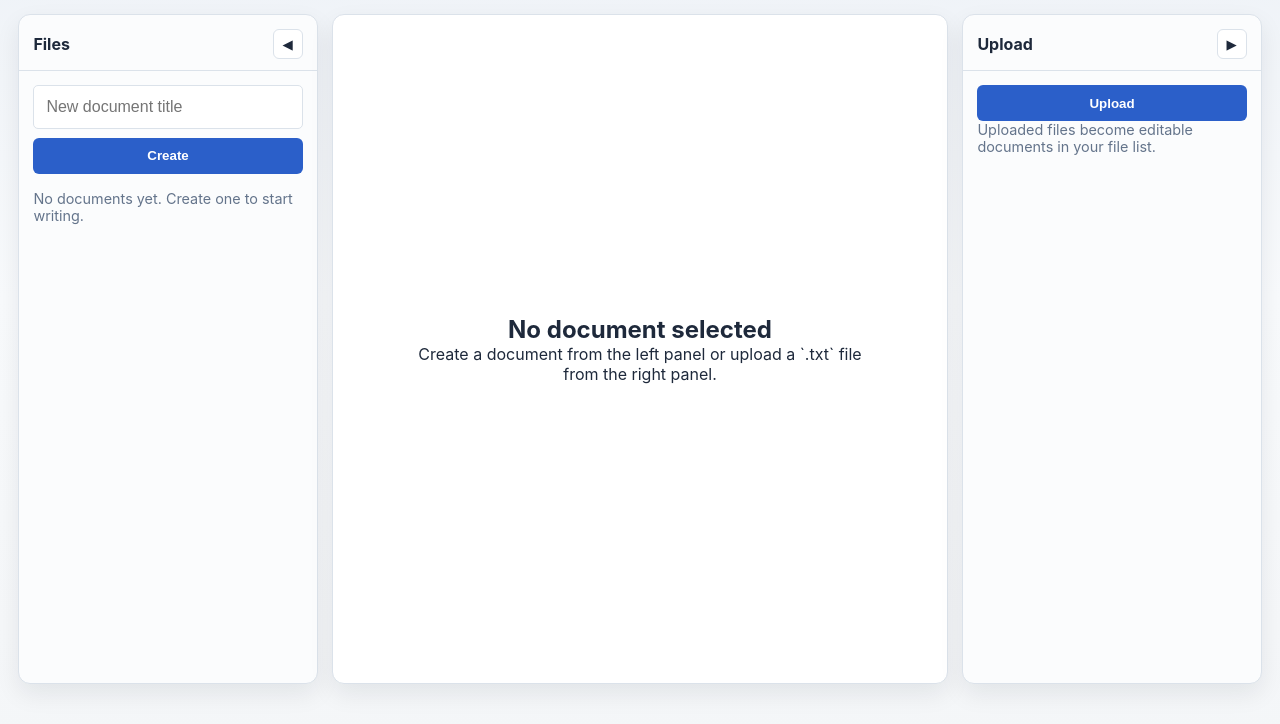
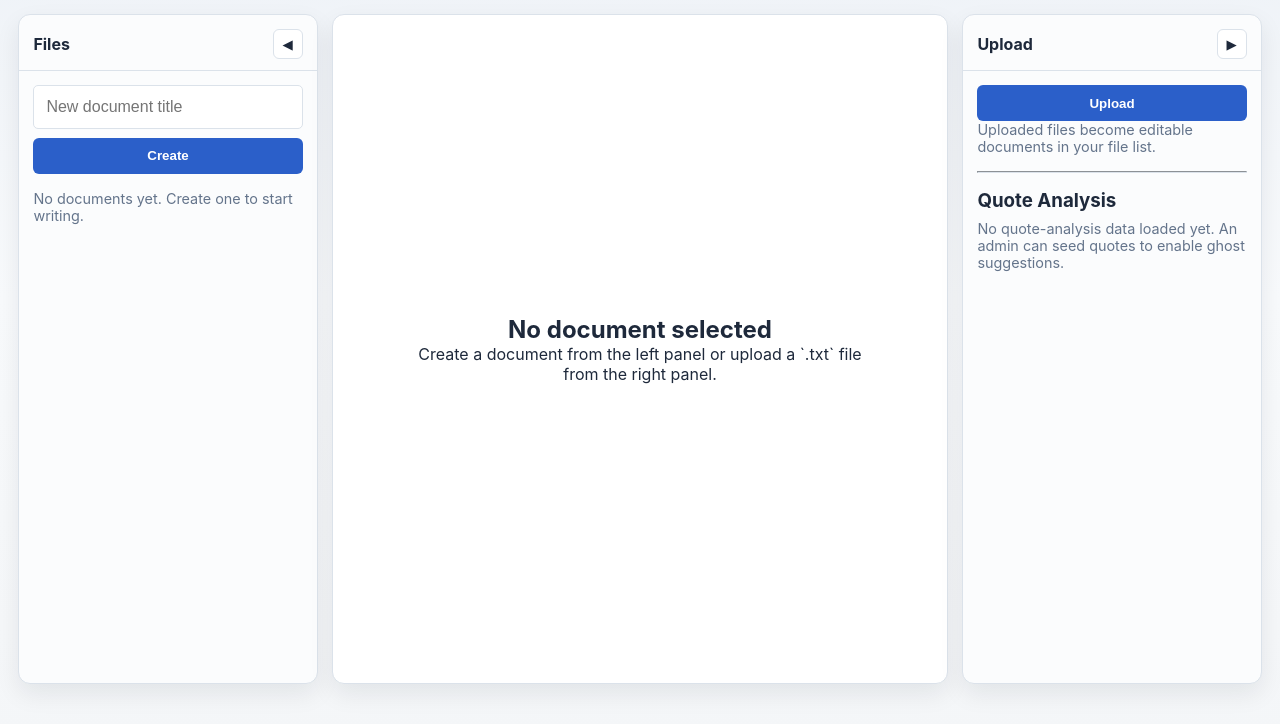
Before and after one commit to sz-747/Glint, a Flask app: page /dashboard in a window 1280 px wide. Shown: the part 62-786 px from the top of the page. Run offline with Flask 3, Linux system fonts and the light colour scheme; the visitor is signed in with stand-in values (Sample User, id 1); data that the repository does not hold is empty.

Commit message:
show indexed quote and analysis chunk counts on dashboard

```diff
--- a/app.py
+++ b/app.py
@@ -202,10 +202,15 @@ def dashboard():
         if selected_document is None:
             selected_document = documents[0]
 
+    total_quotes = QuoteEntry.query.count()
+    total_chunks = AnalysisChunk.query.count()
+
     return render_template(
         'dashboard.html',
         documents=documents,
-        selected_document=selected_document
+        selected_document=selected_document,
+        total_quotes=total_quotes,
+        total_chunks=total_chunks
     )
 
 
--- a/templates/dashboard.html
+++ b/templates/dashboard.html
@@ -123,6 +123,15 @@
         <button type="button" class="btn btn-primary" onclick="document.getElementById('file').click()">Upload</button>
       </form>
       <p class="muted">Uploaded files become editable documents in your file list.</p>
+
+      <hr style="margin: 1rem 0; border-color: var(--border, #333);" />
+      <h3 style="margin-bottom: 0.5rem;">Quote Analysis</h3>
+      {% if total_quotes and total_quotes > 0 %}
+      <p><strong>{{ total_quotes }}</strong> quotes indexed</p>
+      <p><strong>{{ total_chunks }}</strong> analysis chunks available</p>
+      {% else %}
+      <p class="muted">No quote-analysis data loaded yet. An admin can seed quotes to enable ghost suggestions.</p>
+      {% endif %}
     </div>
   </aside>
 </div>
```
